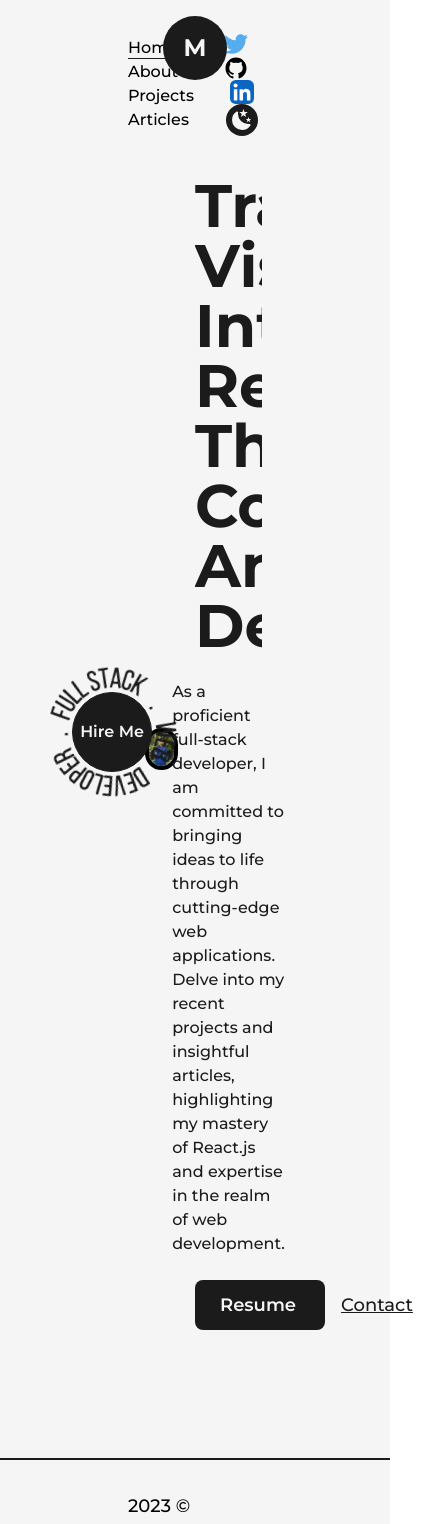
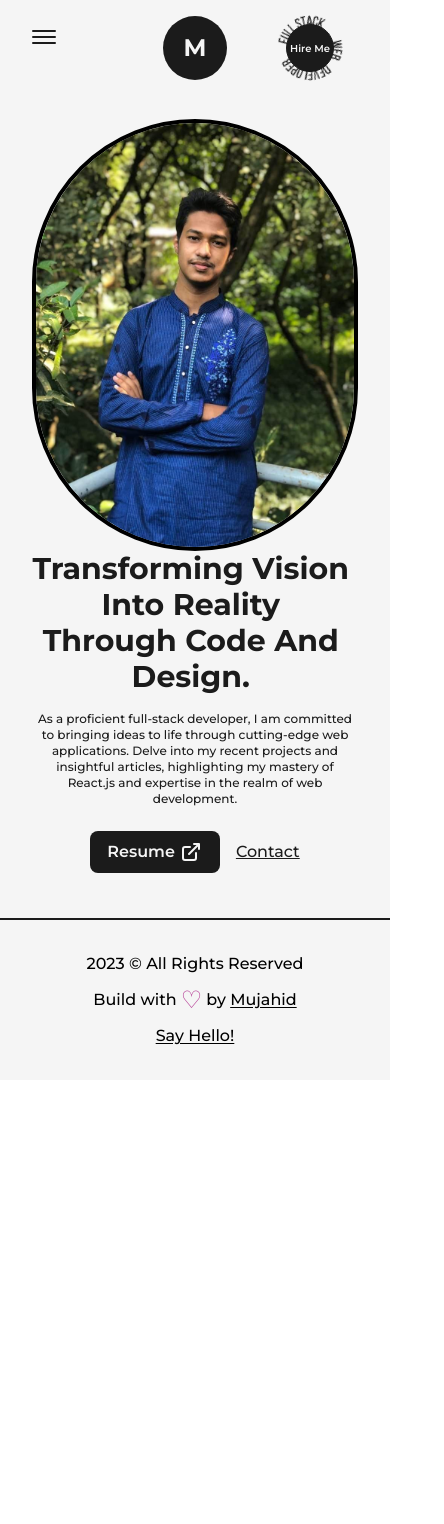
Before and after one commit to Lokman-Hossain-Mujahid/portfolio-public, a Next.js app: page / in a window 390 px wide. Shown: the top 1524 px of the page, 444 px wide, since content can reach past the window. After the commit the page ends 1080 px from the top, so only its background shows below. Built offline with nearby package versions, Linux system fonts and the light colour scheme.

Commit message:
Homepage Responsive Done

```diff
--- a/src/components/AnimatedText.jsx
+++ b/src/components/AnimatedText.jsx
@@ -31,7 +31,7 @@ const singleWord = {
 
 const AnimatedText = ({text, className}) => {
     return (
-        <div className='w-full mx-auto py-2 flex items-center justify-center text-center overflow-hidden '>
+        <div className='w-full mx-auto py-2 flex items-center justify-center text-center overflow-hidden sm:py-0'>
             <motion.h1 className={` inline-block w-full text-dark font-bold capitalize text-8xl dark:text-light ${className}`}
             variants={quote}
             initial="initial"
--- a/src/components/Footer.jsx
+++ b/src/components/Footer.jsx
@@ -1,14 +1,16 @@
 import React from 'react';
-import Layout from './Layout';
+import Layout from '@/components/Layout';
 import Link from 'next/link';
 
 const Footer = () => {
     return (
-        <footer className='w-full border-t-2 border-solid border-dark font-medium text-lg dark:text-light dark:border-light'>
-            <Layout className='py-8 flex items-center justify-between'>
+        <footer className='w-full border-t-2 border-solid border-dark font-medium text-lg dark:text-light dark:border-light sm:text-base'>
+            <Layout className='py-8 flex items-center justify-between lg:flex-col lg:py-6'>
                 <span>{new Date().getFullYear()} &copy; All Rights Reserved</span>
-                <div className='flex items-center'>
-                 Build with <span className='text-primary dark:text-primaryDark text-2xl px-1'>&#9825;</span>by&nbsp;<Link href="/" className='underline underline-offset-2'>Mujahid</Link>
+                <div className='flex items-center lg:py-2'>
+                 Build with <span className='text-primary dark:text-primaryDark text-2xl px-1'>&#9825;</span>
+                 by&nbsp;
+                 <Link href="/" className='underline underline-offset-2'>Mujahid</Link>
                 </div>
                 <Link href="/" target={"_blank"} className='underline underline-offset-2'>Say Hello!</Link>
             </Layout>
--- a/src/components/HireMe.jsx
+++ b/src/components/HireMe.jsx
@@ -4,11 +4,11 @@ import Link from 'next/link';
 
 const HireMe = () => {
     return (
-        <div className='fixed left-4 bottom-4 flex items-center justify-center overflow-hidden'>
-            <div className='w-48 h-auto flex items-center justify-center relative'>
+        <div className='fixed left-4 bottom-4 flex items-center justify-center overflow-hidden md:right-8 md:left-auto md:top-0 md:bottom-auto md:absolute'>
+            <div className='w-48 h-auto flex items-center justify-center relative md:w-24'>
                 <CircularText className={"fill-dark animate-spin-slow dark:fill-light"} />
 
-                <Link href='lokmanmujahid4@gmail.com' className='flex items-center justify-center absolute left-1/2 top-1/2 -translate-x-1/2 -translate-y-1/2 bg-dark text-light border border-solid border-dark w-20 h-20 rounded-full font-semibold hover:bg-light hover:text-dark dark:bg-light dark:text-dark hover:dark:bg-dark hover:dark:text-light hover:dark:border-light' >
+                <Link href='lokmanmujahid4@gmail.com' className='flex items-center justify-center absolute left-1/2 top-1/2 -translate-x-1/2 -translate-y-1/2 bg-dark text-light border border-solid border-dark w-20 h-20 rounded-full font-semibold hover:bg-light hover:text-dark dark:bg-light dark:text-dark hover:dark:bg-dark hover:dark:text-light hover:dark:border-light md:w-12 md:h-12 md:text-[10px]' >
                     Hire Me
                 </Link>
 
--- a/src/components/Layout.jsx
+++ b/src/components/Layout.jsx
@@ -2,7 +2,7 @@ import React from 'react';
 
 const Layout = ({children, className=""}) => {
     return (
-        <div className={`w-full h-full inline-block z-0 bg-light p-32 dark:bg-dark ${className}`}>
+        <div className={`w-full h-full inline-block z-0 bg-light p-32 dark:bg-dark xl:p-24 lg:p-16 md:p-12 sm:p-8 ${className}`}>
             {children}
         </div>
     );
--- a/src/components/Navbar.jsx
+++ b/src/components/Navbar.jsx
@@ -1,5 +1,5 @@
 import Link from 'next/link';
-import React from 'react';
+import React, { useState } from 'react';
 import Logo from './Logo';
 import { useRouter } from 'next/router';
 import { TwitterIcon, DribbbleIcon, GithubIcon, LinkedInIcon, PinterestIcon, SunIcon, MoonIcon } from './icons';
@@ -21,14 +21,53 @@ const CustomLink = ({ href, title, className = "" }) => {
     )
 }
 
+
+const CustomMobileLink = ({ href, title, className = "", toggle }) => {
+    const router = useRouter();
+
+    const handleClick = () => {
+        toggle();
+        router.push(href)
+    }
+
+    return (
+        <button href={href} className={`${className} relative group text-light dark:text-dark my-2`} onClick={handleClick}>
+            {title}
+
+            <span
+                className={`h-[1px] inline-block bg-light absolute left-0 -bottom-0.5  group-hover:w-full transition-[width] ease duration-300 ${router.asPath === href ? 'w-full' : "w-0"}
+             dark:bg-dark`}
+
+            >&nbsp;</span>
+        </button>
+    )
+}
+
+
 const Navbar = () => {
 
     const [mode, setMode] = useThemeToggle();
+    const [isOpen, setIsOpen] = useState(false);
+
+
+    const handleClick = () => {
+        setIsOpen(!isOpen)
+    }
 
     return (
         <>
 
-            <header className='w-full px-32 py-8 font-medium flex items-center justify-between dark:text-light'>
+            <header className='w-full px-32 py-8 font-medium flex items-center justify-between dark:text-light relative z-10 lg:px-16 md:px-12 sm:px-8'>
+
+
+                <button className='flex-col justify-center items-center hidden lg:flex' onClick={handleClick}>
+                    <span className={`bg-dark dark:bg-light block transition-all duration-300 ease-out h-0.5 w-6 rounded-sm ${isOpen ? 'rotate-45 translate-y-1' : '-translate-y-0.5'}`}></span>
+                    <span className={`bg-dark dark:bg-light block transition-all duration-300 ease-out h-0.5 w-6 rounded-sm my-0.5 ${isOpen ? 'opacity-0' : 'opacity-100'}`}></span>
+                    <span className={`bg-dark dark:bg-light block transition-all duration-300 ease-out h-0.5 w-6 rounded-sm ${isOpen ? '-rotate-45 -translate-y-1' : 'translate-y-0.5'}`}></span>
+                </button>
+
+
+                <div className='w-full flex justify-between items-center lg:hidden'>
                     <nav>
                         <CustomLink href="/" title="Home" className='mr-4' />
                         <CustomLink href="/about" title="About" className='mr-4' />
@@ -54,9 +93,9 @@ const Navbar = () => {
                         ><LinkedInIcon /></motion.a>
 
                         <button
-                    onClick={() => setMode(mode === "light" ? "dark" : "light" )}
+                            onClick={() => setMode(mode === "light" ? "dark" : "light")}
                             className={`ml-3 flex items-center justify-center rounded-full p-1
-                    ${mode === "light" ? "bg-dark text-light" : "bg-light text-dark" }
+                    ${mode === "light" ? "bg-dark text-light" : "bg-light text-dark"}
                     `}
                         >
                             {
@@ -67,7 +106,58 @@ const Navbar = () => {
                         </button>
 
                     </nav>
+                </div>
 
+
+                {
+                    isOpen ?
+
+                        <motion.div
+                        initial={{scale:0, opacity:0, x: "-50%", y: "-50%"}}
+                        animate={{scale:1, opacity:1}}
+                        className='min-w-[70vw] flex flex-col justify-between z-30 items-center fixed top-1/2 left-1/2 -translate-x-1/2 -translate-y-1/2 bg-dark/90 dark:bg-light/75 rounded-lg backdrop-blur-md py-32'>
+                            <nav className='flex items-center flex-col justify-center'>
+                                <CustomMobileLink href="/" title="Home" className='' toggle={handleClick} />
+                                <CustomMobileLink href="/about" title="About" className='' toggle={handleClick} />
+                                <CustomMobileLink href="/projects" title="Projects" className='' toggle={handleClick} />
+                                <CustomMobileLink href="/articles" title="Articles" className='' toggle={handleClick} />
+                            </nav>
+
+                            <nav className='flex items-center justify-center flex-wrap mt-2'>
+                                <motion.a href="https://twitter.com/LokmanMujahid" target={"_blank"}
+                                    whileHover={{ y: -2 }}
+                                    whileTap={{ scale: 0.9 }}
+                                    className='w-6 mx-3 sm:mx-1'
+                                ><TwitterIcon /></motion.a>
+                                <motion.a href="https://github.com/Lokman-Hossain-Mujahid" target={"_blank"}
+                                    whileHover={{ y: -2 }}
+                                    whileTap={{ scale: 0.9 }}
+                                    className='w-6 mx-3 bg-light rounded-full dark:bg-dark sm:mx-1'
+                                ><GithubIcon /></motion.a>
+                                <motion.a href="https://www.linkedin.com/in/lokman-hossain-mujahid-331636279/" target={"_blank"}
+                                    whileHover={{ y: -2 }}
+                                    whileTap={{ scale: 0.9 }}
+                                    className='w-6 ml-3 sm:mx-1'
+                                ><LinkedInIcon /></motion.a>
+
+                                <button
+                                    onClick={() => setMode(mode === "light" ? "dark" : "light")}
+                                    className={`ml-3 flex items-center justify-center rounded-full p-1
+                ${mode === "light" ? "bg-dark text-light" : "bg-light text-dark"}
+                `}
+                                >
+                                    {
+                                        mode === "dark" ?
+                                            <SunIcon className={"fill-dark"} />
+                                            : <MoonIcon className={"fill-dark"} />
+                                    }
+                                </button>
+
+                            </nav>
+                        </motion.div>
+
+                        : null
+                }
 
 
                 <div className='absolute left-[50%] top-2 translate-x-[-50%]'>
--- a/src/pages/index.js
+++ b/src/pages/index.js
@@ -1,4 +1,4 @@
-import Layout from '@/components/layout'
+import Layout from '@/components/Layout'
 import Head from 'next/head'
 import Image from 'next/image'
 import profilePic from "../../public/images/profile/mujahid.jpg"
@@ -15,24 +15,24 @@ export default function Home() {
         <meta name="description" content="Generated by create next app" />
       </Head>
       <main className='flex items-center text-dark w-full min-h-screen dark:text-light'>
-        <Layout className='pt-0'>
+        <Layout className='pt-0 md:pt-16 sm:pt-8'>
 
-          <div className="flex items-center justify-between w-full">
-            <div className='w-1/2'>
-              <Image src={profilePic} alt='Mujahid' className='w-1/2 mx-auto rounded-full border-4 border-black dark:border-light h-auto' priority
+          <div className="flex items-center justify-between w-full lg:flex-col">
+            <div className='w-1/2 md:w-full'>
+              <Image src={profilePic} alt='Mujahid' className='w-1/2 mx-auto rounded-full border-4 border-black dark:border-light h-auto lg:hidden md:inline-block md:w-full' priority
               sizes="(max-width: 768px) 100vw, (max-width: 1200px) 50vw, 50vw"
               />
             </div>
-            <div className='w-1/2 flex flex-col items-center self-center'>
-              <AnimatedText text="Transforming Vision into Reality through Code and Design." className='!text-6xl !text-left' />
-              <p className='my-4 text-base font-medium'>
+            <div className='w-1/2 flex flex-col items-center self-center lg:w-full lg:text-center'>
+              <AnimatedText text="Transforming Vision into Reality through Code and Design." className='!text-6xl !text-left xl:!text-5xl lg:!text-center lg:!text-6xl md:!text-5xl sm:!text-3xl' />
+              <p className='my-4 text-base font-medium md:text-sm sm:text-xs'>
                 As a proficient full-stack developer, I am committed to bringing ideas to life through cutting-edge web applications. Delve into my recent projects and insightful articles, highlighting my mastery of React.js and expertise in the realm of web development.
               </p>
-              <div className='flex items-center self-start mt-2'>
-                <Link href="/resume.pdf" target={'_blank'} className='flex items-center bg-dark text-light p-2.5 px-6 rounded-lg text-lg font-semibold hover:bg-light hover:text-dark border border-solid border-transparent hover:border-dark dark:bg-light dark:text-dark hover:dark:bg-dark hover:dark:text-light hover:dark:border-light'
+              <div className='flex items-center self-start mt-2 lg:self-center'>
+                <Link href="/resume.pdf" target={'_blank'} className='flex items-center bg-dark text-light p-2.5 px-6 rounded-lg text-lg font-semibold hover:bg-light hover:text-dark border border-solid border-transparent hover:border-dark dark:bg-light dark:text-dark hover:dark:bg-dark hover:dark:text-light hover:dark:border-light md:p-2 md:px-4 md:text-base'
                 download={true}
                 >Resume <LinkArrow className={"w-6 ml-1"} /> </Link>
-                <Link href="lokmanmujahid4@gmail.com" target={'_blank'} className='ml-4 text-lg font-medium capitalize text-dark underline dark:text-light'>Contact</Link>
+                <Link href="lokmanmujahid4@gmail.com" target={'_blank'} className='ml-4 text-lg font-medium capitalize text-dark underline dark:text-light md:text-base'>Contact</Link>
               </div>
             </div>
           </div>
--- a/tailwind.config.js
+++ b/tailwind.config.js
@@ -22,11 +22,30 @@ module.exports = {
       animation: {
         'spin-slow': 'spin 8s linear infinite'
       },
-      backgroundImage:{
+      backgroundImage: {
         circularLight: 'repeating-radial-gradient(rgba(0,0,0,0.4) 2px, #f5f5f5 5px, #f5f5f5 100px);',
         circularDark: 'repeating-radial-gradient(rgba(255,255,255,0.5) 2px, #1b1b1b 8px, #1b1b1b 100px);'
       }
     },
+    screens: {
+      "2xl": { max: "1535px" },
+      // => @media (max-width: 1535px) { ... }
+
+      xl: { max: "1279px" },
+      // => @media (max-width: 1279px) { ... }
+
+      lg: { max: "1023px" },
+      // => @media (max-width: 1023px) { ... }
+
+      md: { max: "767px" },
+      // => @media (max-width: 767px) { ... }
+
+      sm: { max: "639px" },
+      // => @media (max-width: 639px) { ... }
+
+      xs: { max: "479px" },
+      // => @media (max-width: 479px) { ... }
+    },
   },
   plugins: [],
 }
```
Lines whose indentation alone changed are shown as unchanged.
